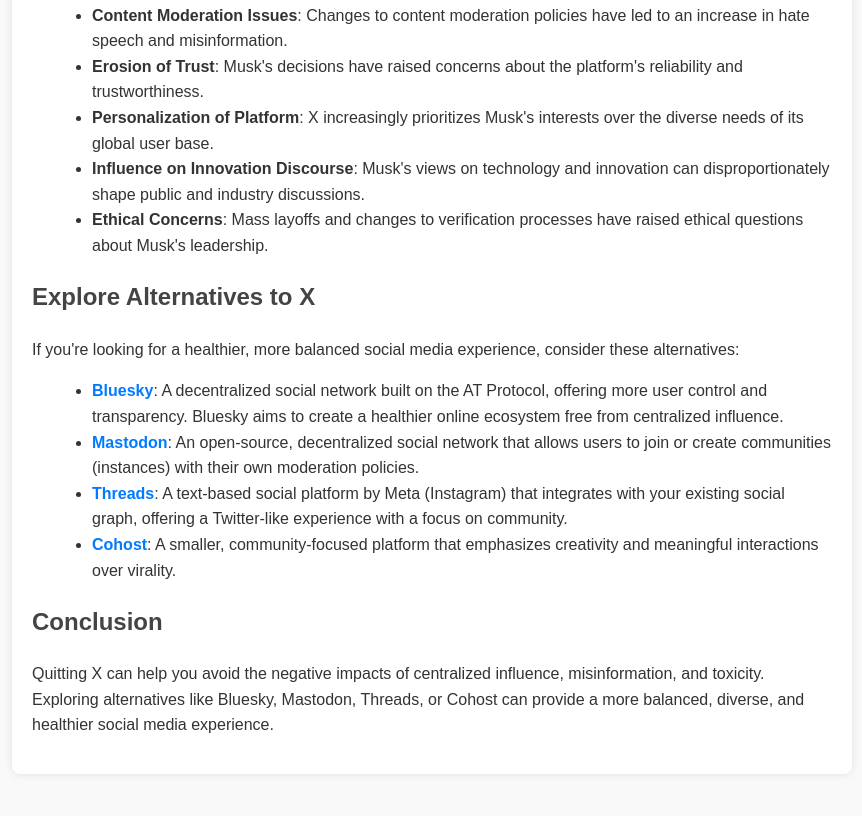
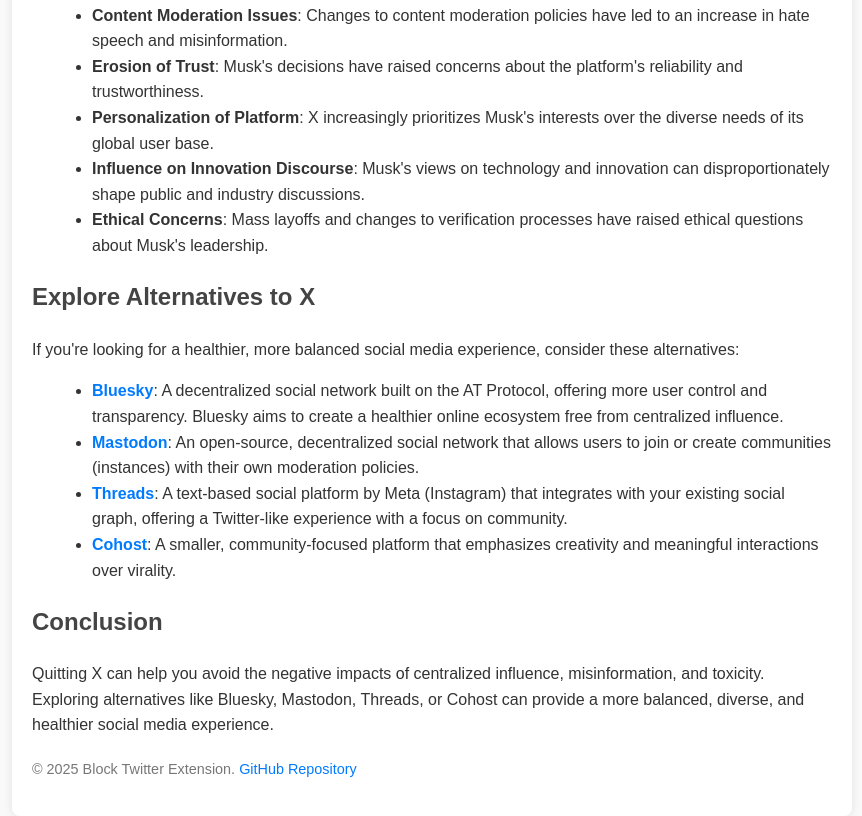
Before and after one commit to outcast1000/Quit-X, a browser extension: page blocked.html in a window 1280 px wide. Shown: the part 615-1431 px from the top of the page, without its empty margins (208-1070 px from the left). Before the commit the page ends 1409 px from the top, so only its background shows below. Drawn offline with Linux system fonts and the light colour scheme.

Commit message:
Added link to the project

```diff
--- a/blocked.html
+++ b/blocked.html
@@ -33,6 +33,11 @@
             padding: 20px;
             border-radius: 8px;
             box-shadow: 0 0 10px rgba(0, 0, 0, 0.1);
+        }
+        .footer {
+            margin-top: 20px;
+            font-size: 0.9em;
+            color: #777;
         }
     </style>
 </head>
@@ -81,6 +86,10 @@
         <p>
             Quitting X can help you avoid the negative impacts of centralized influence, misinformation, and toxicity. Exploring alternatives like Bluesky, Mastodon, Threads, or Cohost can provide a more balanced, diverse, and healthier social media experience.
         </p>
+
+        <div class="footer">
+            <p>&copy; 2025 Block Twitter Extension. <a href="https://github.com/outcast1000/Quit-X" target="_blank">GitHub Repository</a></p>
+        </div>
     </div>
 </body>
 </html>
```
